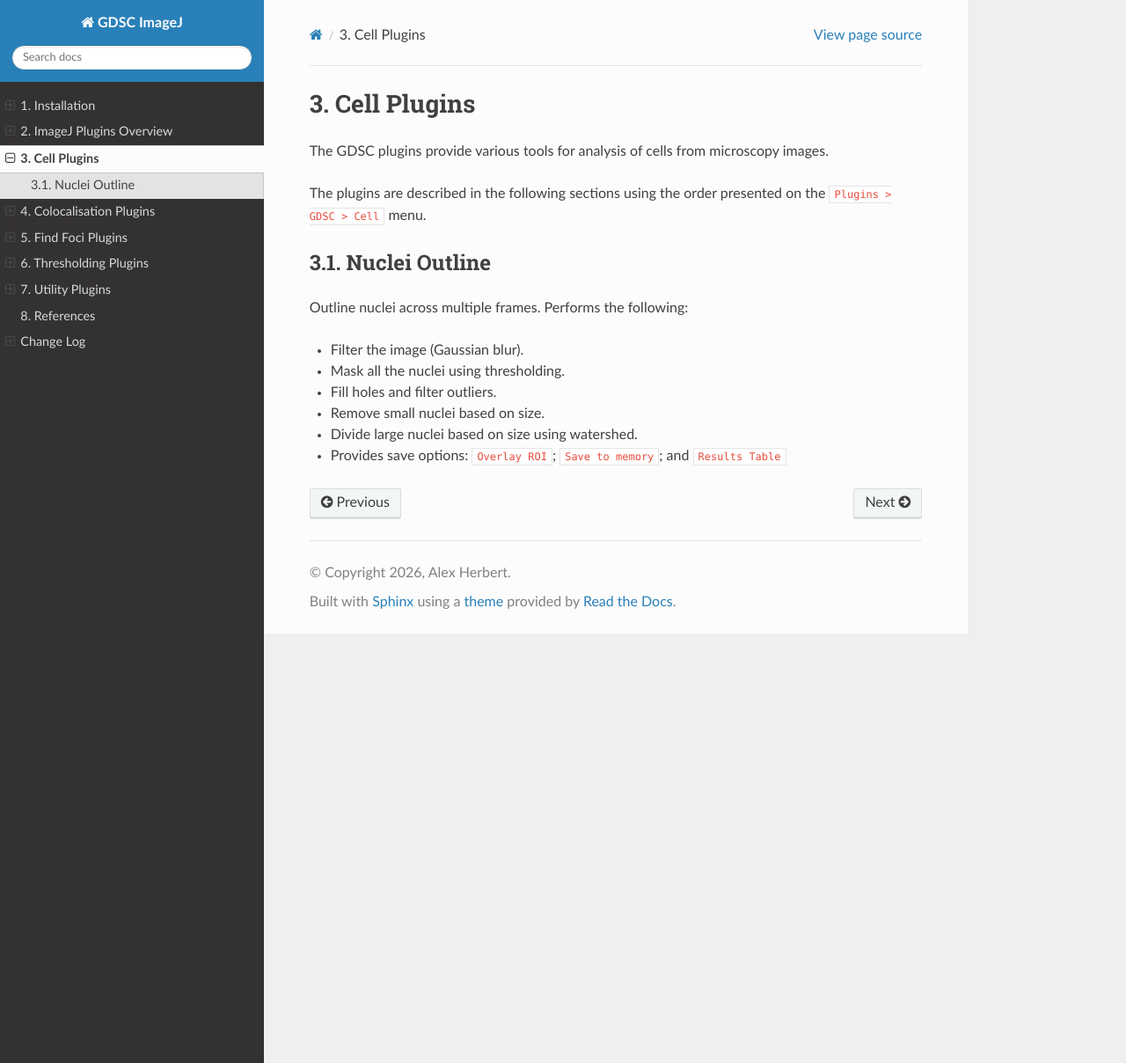
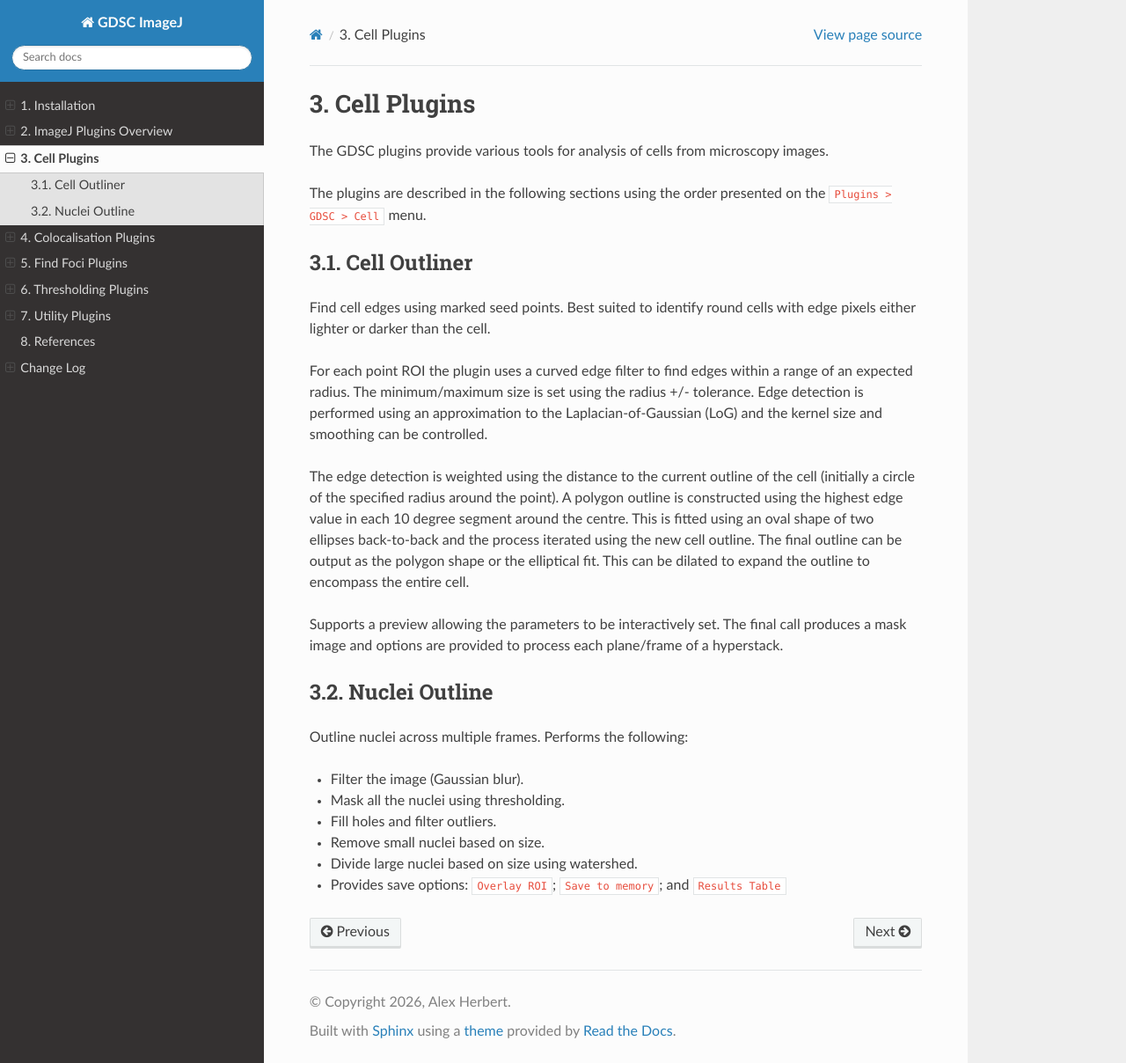
Before and after one commit to aherbert/gdsc, a Sphinx documentation site: the page built from docs/cell_plugins.rst, in a window 1280 px wide and 1208 px high. Shown: the whole window at 88% size. Built offline with Sphinx 7.4.7 and the Read the Docs theme 3.1.0, drawn with Linux system fonts in a browser that asks for light colours.

Commit message:
Move cell outliner docs

```diff
--- a/docs/cell_plugins.rst
+++ b/docs/cell_plugins.rst
@@ -7,6 +7,19 @@ The GDSC plugins provide various tools for analysis of cells from microscopy ima
 
 The plugins are described in the following sections using the order presented on the
 ``Plugins > GDSC > Cell`` menu.
+
+.. index:: ! Cell Outliner
+
+Cell Outliner
+-------------
+
+Find cell edges using marked seed points. Best suited to identify round cells with edge pixels either lighter or darker than the cell.
+
+For each point ROI the plugin uses a curved edge filter to find edges within a range of an expected radius. The minimum/maximum size is set using the radius +/- tolerance. Edge detection is performed using an approximation to the Laplacian-of-Gaussian (LoG) and the kernel size and smoothing can be controlled.
+
+The edge detection is weighted using the distance to the current outline of the cell (initially a circle of the specified radius around the point). A polygon outline is constructed using the highest edge value in each 10 degree segment around the centre. This is fitted using an oval shape of two ellipses back-to-back and the process iterated using the new cell outline. The final outline can be output as the polygon shape or the elliptical fit. This can be dilated to expand the outline to encompass the entire cell.
+
+Supports a preview allowing the parameters to be interactively set. The final call produces a mask image and options are provided to process each plane/frame of a hyperstack.
 
 .. index:: ! Nuclei Outline
 
```
Also changed, not shown: 1 other file.
